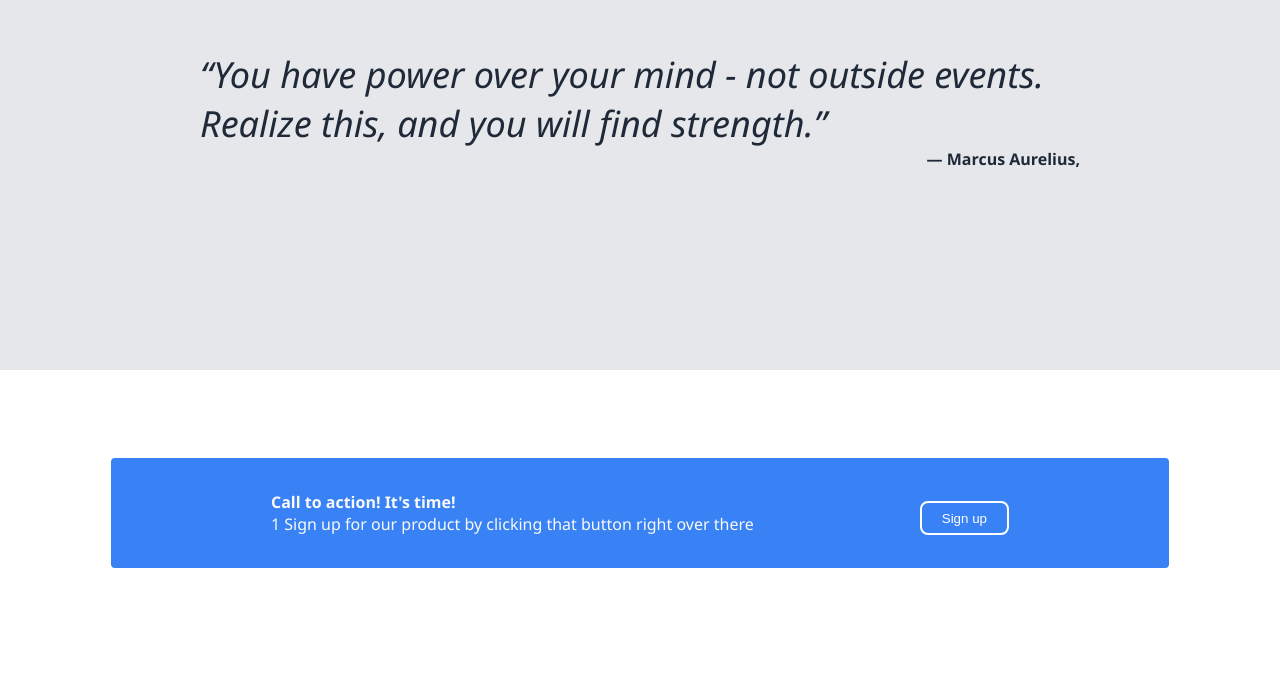
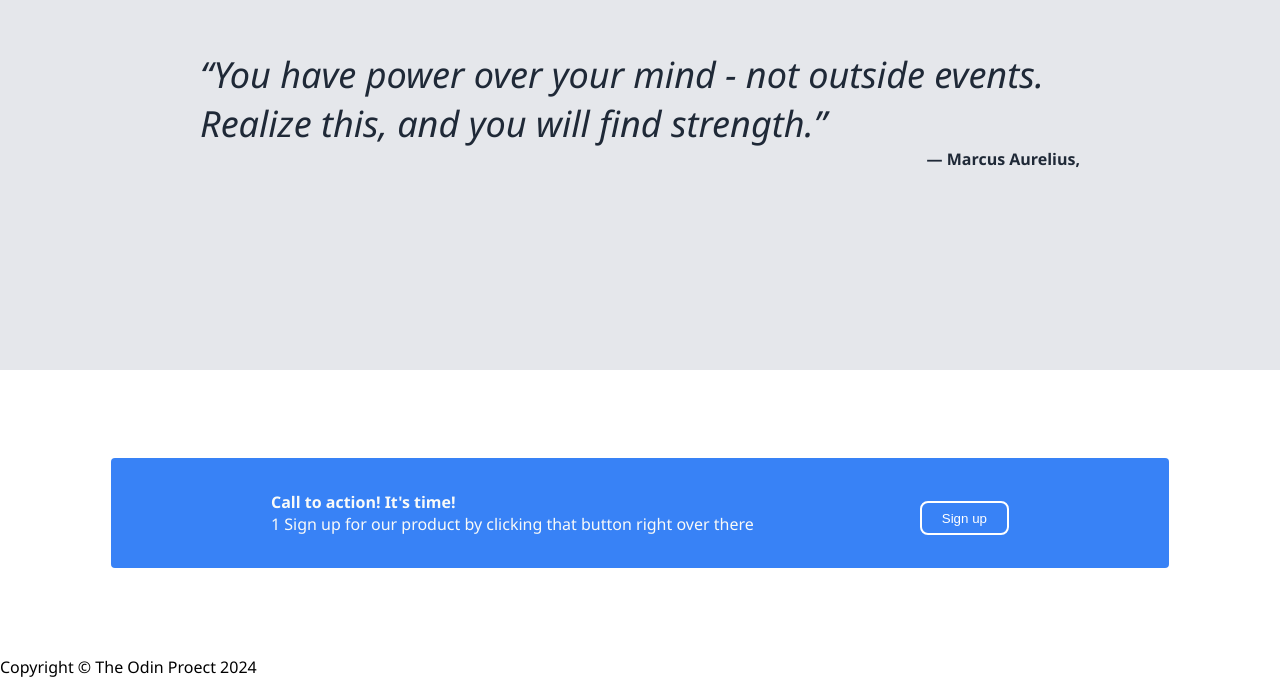
Before and after one commit to IsnardoA/Landing-Page, a plain HTML site: page index.html in a window 1280 px wide. Shown: the part 1133-1811 px from the top of the page. Before the commit the page ends 1789 px from the top, so only its background shows below. Drawn offline with Linux system fonts and the light colour scheme.

Commit message:
set up footer html

```diff
--- a/index.html
+++ b/index.html
@@ -71,5 +71,8 @@
         <button class="call-action-button">Sign up</button>
       </div>
     </div>
+    <div class="footer">
+      <span>Copyright &copy; The Odin Proect 2024</span>
+    </div>
   </body>
 </html>
```
